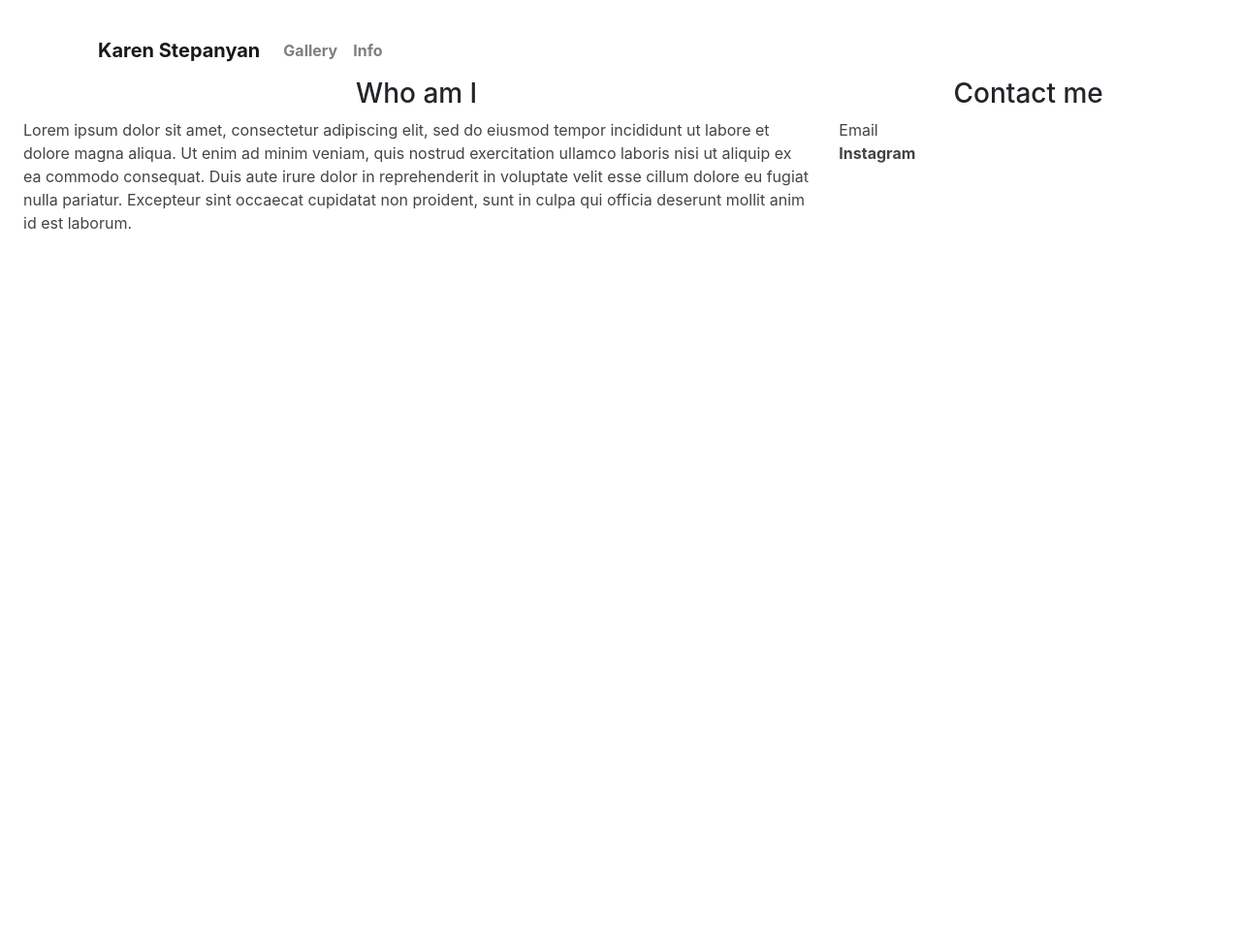
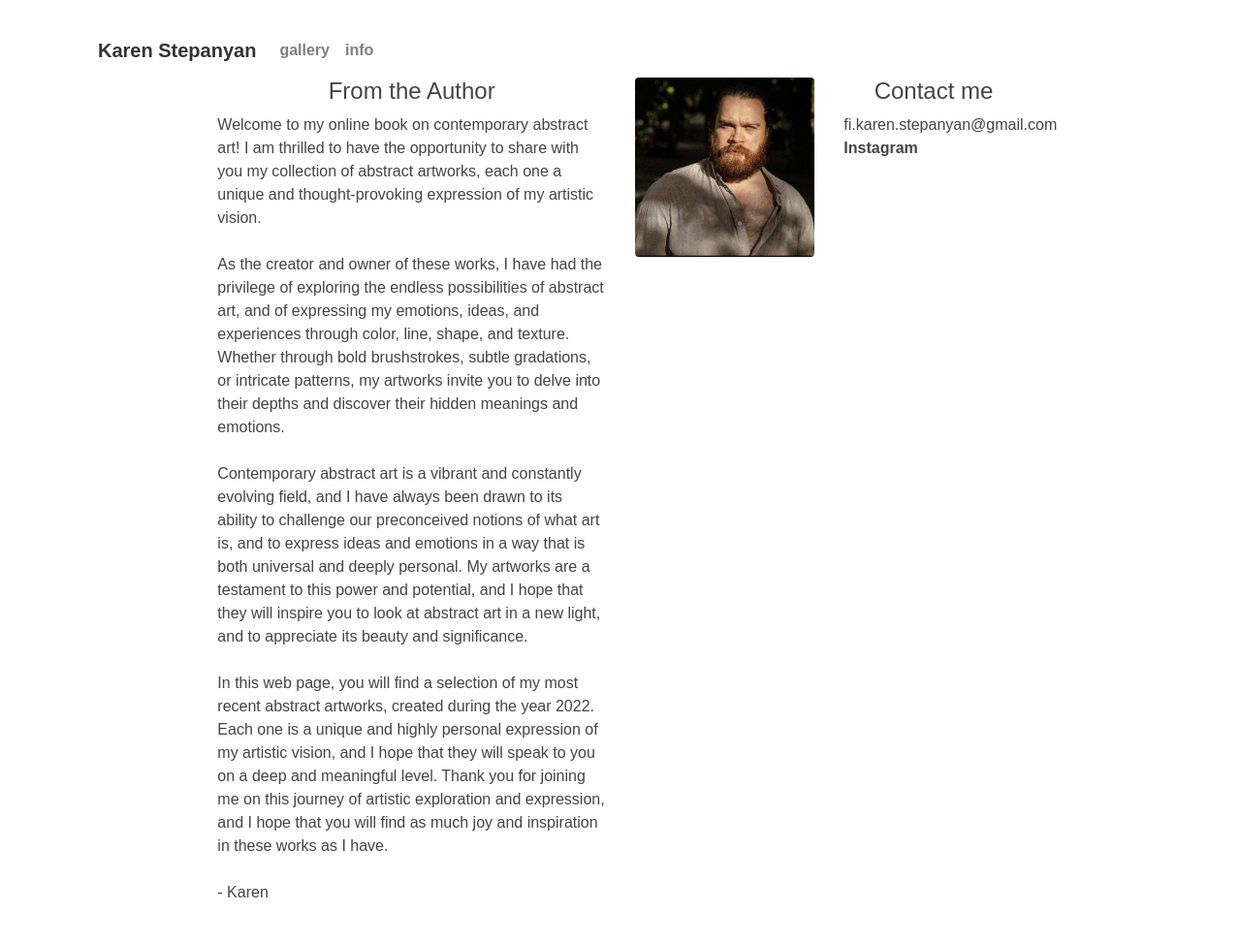
Before and after one commit to evahteri/karen_website, a Flask app: page /info in a window 1280 px wide. Shown: the whole page at 97% size. Before the commit the page ends 237 px from the top, so only its background shows below. Run offline with Flask 3, Linux system fonts and the light colour scheme; some libraries are stand-ins or nearby versions.

Commit message:
updated info page and styling and readme

```diff
--- a/app.py
+++ b/app.py
@@ -1,7 +1,6 @@
 from flask import Flask
-from flask import redirect, render_template
-from flask_sqlalchemy import SQLAlchemy
-from os import getenv
+from flask import render_template
+
 
 app = Flask(__name__)
 
--- a/static/css/main.css
+++ b/static/css/main.css
@@ -11,12 +11,29 @@ p {
     text-align: left;
     text-decoration: none;
     color: #444;
+    font-family: Arial, Helvetica, sans-serif;
 }
+
+h3 {
+    color: #444;
+    font-family: Arial, Helvetica, sans-serif;
+}
+
+h4 {
+    color: #444;
+    font-family: Arial, Helvetica, sans-serif;
+}
+
+.title {
+    color: #444;
+}
+
 
 a {
     text-decoration: none;
     font-weight: bold;
     color: #444;
+    font-family: Arial, Helvetica, sans-serif;
 }
 
 .subtext {
--- a/templates/index.html
+++ /dev/null
@@ -1,3 +0,0 @@
-{% extends "layout.html" %}
-
-Welcome
--- a/templates/info.html
+++ b/templates/info.html
@@ -2,25 +2,39 @@
 
 
 {% block content %}
-<div class="col-8">
-    <h3>Who am I</h3>
+<div class="row">
+
+    <div class="col-sm-8 col-md-5 col-lg-4">
+        <h4>From the Author</h4>
             <p>
-        Lorem ipsum dolor sit amet, consectetur adipiscing elit, sed do eiusmod tempor incididunt
-        ut labore et dolore magna aliqua. Ut enim ad minim veniam,
-        quis nostrud exercitation ullamco laboris nisi ut aliquip
-        ex ea commodo consequat. Duis aute irure dolor in
-        reprehenderit in voluptate velit esse cillum dolore eu
-        fugiat nulla pariatur. Excepteur sint occaecat cupidatat non
-        proident, sunt in culpa qui officia deserunt mollit anim id est
-        laborum.
+                Welcome to my online book on contemporary abstract art! I am thrilled to have the opportunity to share
+                with you my collection of abstract artworks, each one a unique and thought-provoking expression of my artistic vision. <br> <br>
+
+                As the creator and owner of these works, I have had the privilege of exploring the endless possibilities of abstract art,
+                and of expressing my emotions, ideas, and experiences through color, line, shape, and texture. Whether through bold brushstrokes,
+                subtle gradations, or intricate patterns, my artworks invite you to delve into their depths and discover their hidden meanings and emotions. <br> <br>
+
+                Contemporary abstract art is a vibrant and constantly evolving field, and I have always been drawn to its ability to challenge
+                our preconceived notions of what art is, and to express ideas and emotions in a way that is both universal and deeply personal.
+                My artworks are a testament to this power and potential, and I hope that they will inspire you to look at abstract art in a new light,
+                and to appreciate its beauty and significance. <br> <br>
+
+                In this web page, you will find a selection of my most recent abstract artworks, created during the year 2022.
+                Each one is a unique and highly personal expression of my artistic vision,
+                and I hope that they will speak to you on a deep and meaningful level.
+                Thank you for joining me on this journey of artistic exploration and expression, and I hope that you will find as much joy and inspiration in these works as I have. <br> <br>
+                - Karen
         </p>
     </div>
-<div class="col-4">
-    <h3>
+    <div class="col-sm-4 col-md-3 col-lg-2">
+        <img class="img-fluid rounded" src="{{ url_for('static', filename='../static/images/karen.jpg') }}">
+    </div>
+    <div class="col-sm-4 col-md-3 col-lg-2">
+        <h4>
             Contact me
-    </h3>
+        </h4>
         <p>
-        Email
+            fi.karen.stepanyan@gmail.com
             <br>
             <a href="https://www.instagram.com/karen.stepanyan/" style="color: #444;">Instagram</a>
             <br>
@@ -28,5 +42,7 @@
 
     </div>
 
+</div>
+
 
 {% endblock %}
--- a/templates/layout.html
+++ b/templates/layout.html
@@ -5,13 +5,13 @@
 <title>Karen Stepanyan</title>
 <div class="container">
   <nav class="navbar navbar-expand-sm navbar-light">
-    <a class="navbar-brand" href="/">Karen Stepanyan</a>
+    <a class="navbar-brand" href="/" style="color: #333;">Karen Stepanyan </a>
     <ul class="navbar-nav">
       <li class="nav-item">
-        <a class="nav-link" href="/gallery">Gallery</a>
+        <a class="nav-link" href="/gallery">gallery</a>
       </li>
       <li class="navbar-item">
-        <a class="nav-link" href="/info">Info</a>
+        <a class="nav-link" href="/info">info</a>
       </li>
     </ul>
   </nav>
```
Also changed, not shown: templates/gallery.html (+20 -11 lines), README.md, static/images/karen.jpg (added). Lines whose indentation alone changed are shown as unchanged.
